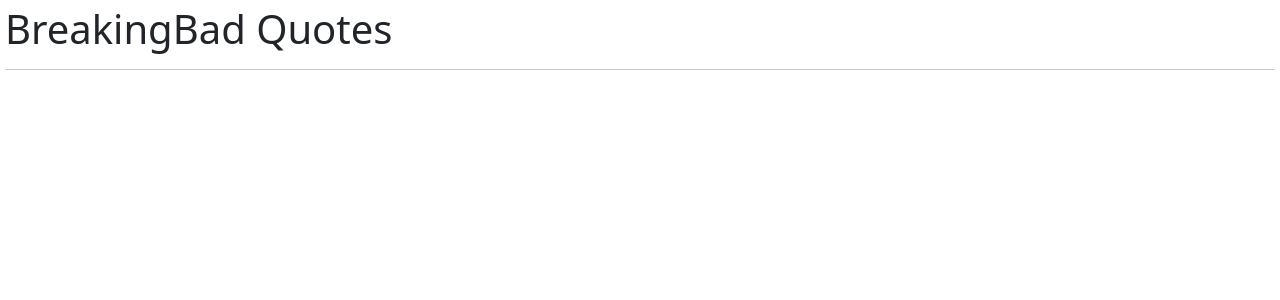
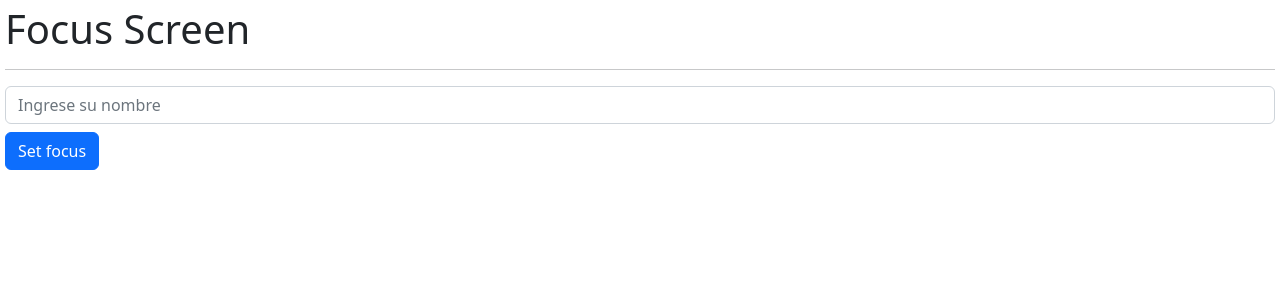
Before and after one commit to fideo/react, a React (Vite) app in the folder 05-hook-app/: page / in a window 1280 px wide. Shown: the top 300 px of the page. Built offline with nearby package versions, Linux system fonts and the light colour scheme; no server answers.

Commit message:
actualizado hasta el video 129

```diff
--- a/05-hook-app/src/01-useState/CounterWithCustomHook.jsx
+++ b/05-hook-app/src/01-useState/CounterWithCustomHook.jsx
@@ -7,13 +7,13 @@
     <>
       <h1>Counter With Hook: {counter}</h1>
       <hr />
-      <button className="btn btn-primary" onClick={ () => increment(2) }>
+      <button className="btn btn-primary" onClick={ () => increment(1) }>
         +2
       </button>
       <button className="btn btn-secondary" onClick={reset}>
         Reset
       </button>
-      <button className="btn btn-primary" onClick={ () => decrement(2) }>
+      <button className="btn btn-primary" onClick={ () => decrement(1) }>
         -2
       </button>
     </>
--- /dev/null
+++ b/05-hook-app/src/03-examples/Character.jsx
@@ -0,0 +1,12 @@
+
+export const Character = ({isLoading, imageUrl, fullName, title}) => {
+
+    return (
+    <blockquote className="blockquote text-end">
+      <img src={imageUrl} />
+      <h3 className="mb-1">{fullName}</h3>
+      <footer className="blockquote-footer pt-2">{title}</footer>
+    </blockquote>
+    )
+
+}
--- /dev/null
+++ b/05-hook-app/src/03-examples/LoadingCharacter.jsx
@@ -0,0 +1,8 @@
+
+export const LoadingCharacter = () => {
+    return (
+      <div className="alert alert-info text-center">
+        Loading....
+      </div>
+    )
+}
--- a/05-hook-app/src/03-examples/MultipleCustomHooks.jsx
+++ b/05-hook-app/src/03-examples/MultipleCustomHooks.jsx
@@ -1,14 +1,37 @@
-import { useFetch } from "../hooks/useFetch"
+import { useFetch, useCounter } from "../hooks/index"
+import { LoadingCharacter, Character } from "./index";
 
 
 export const MultipleCustomHooks = () => {
+  const { counter, increment, decrement} = useCounter();
 
-  const {} = useFetch('https://thronesapi.com/api/v2/Characters/1');
+  const {data, isLoading, hasError} = useFetch('https://thronesapi.com/api/v2/Characters/'+counter);
+
+  //console.log({data, isLoading, hasError});
+  const {imageUrl, fullName, title} = !!data && data;
+
+
 
   return (
     <>
       <h1>BreakingBad Quotes</h1>
       <hr></hr>
+
+      {
+        isLoading
+        ?<LoadingCharacter />
+        :<Character imageUrl={imageUrl} fullName={fullName} title={title} />
+      }
+
+      <button className="btn btn-primary" disabled={isLoading} onClick={ () => decrement(1) } >
+        Previus Character
+      </button>
+
+      <button className="btn btn-primary" disabled={isLoading} onClick={ () => increment(1) } >
+        Next Character
+      </button>
+
+
     </>
   )
 }
--- /dev/null
+++ b/05-hook-app/src/03-examples/index.js
@@ -0,0 +1,3 @@
+export * from './Character'
+export * from './LoadingCharacter'
+export * from './MultipleCustomHooks'
--- /dev/null
+++ b/05-hook-app/src/04-useRef/FocusScreen.jsx
@@ -0,0 +1,28 @@
+import { useRef } from "react"
+
+export const FocusScreen = () => {
+
+  const inputRef = useRef();
+
+  const onClick = () => {
+    console.log(inputRef);
+    inputRef.current.select();
+  }
+
+
+  return (
+    <>
+      <h1>Focus Screen</h1>
+      <hr />
+      <input
+        ref={inputRef}
+        type="text"
+        placeholder="Ingrese su nombre"
+        className="form-control"
+      />
+      <button className="btn btn-primary mt-2" onClick={onClick} >
+        Set focus
+      </button>
+    </>
+  )
+}
--- /dev/null
+++ b/05-hook-app/src/hooks/index.js
@@ -0,0 +1,3 @@
+export * from './useCounter';
+export * from './useFetch';
+export * from './useForm';
--- a/05-hook-app/src/hooks/useCounter.js
+++ b/05-hook-app/src/hooks/useCounter.js
@@ -1,6 +1,6 @@
 import { useState } from "react";
 
-export const useCounter = (initialValue = 10) => {
+export const useCounter = (initialValue = 1) => {
   const [counter, setCounter] = useState(initialValue);
 
   const increment = (value = 1) => {
--- a/05-hook-app/src/hooks/useFetch.js
+++ b/05-hook-app/src/hooks/useFetch.js
@@ -9,6 +9,12 @@
   })
 
   const getFetch = async () => {
+
+    setstate({
+      ...state,
+      isLoading: true,
+    });
+
     const resp = await fetch(url);
     const data = await resp.json();
 
@@ -24,5 +30,9 @@
   }, [url])
 
 
-  return {};
+  return {
+    data:       state.data,
+    isLoading:  state.isLoading,
+    hasError:   state.hasError,
+  };
 }
--- a/05-hook-app/src/main.jsx
+++ b/05-hook-app/src/main.jsx
@@ -3,6 +3,7 @@
 import { FormWithCustomHook } from "./02-useEffect/FormWithCustomHook";
 import { SimpleForm } from "./02-useEffect/SimpleForm";
 import { MultipleCustomHooks } from "./03-examples/MultipleCustomHooks";
+import { FocusScreen } from "./04-useRef/FocusScreen";
 //import { CounterApp } from "./01-useState/CounterApp";
 //import { CounterWithCustomHook } from "./01-useState/CounterWithCustomHook";
 import { HooksApp } from "./HooksApp";
@@ -13,6 +14,7 @@
   // <React.StrictMode>
     // <SimpleForm />
     // <FormWithCustomHook />
-    <MultipleCustomHooks />
+    //<MultipleCustomHooks />
+    <FocusScreen />
   // </React.StrictMode>
 );
```
